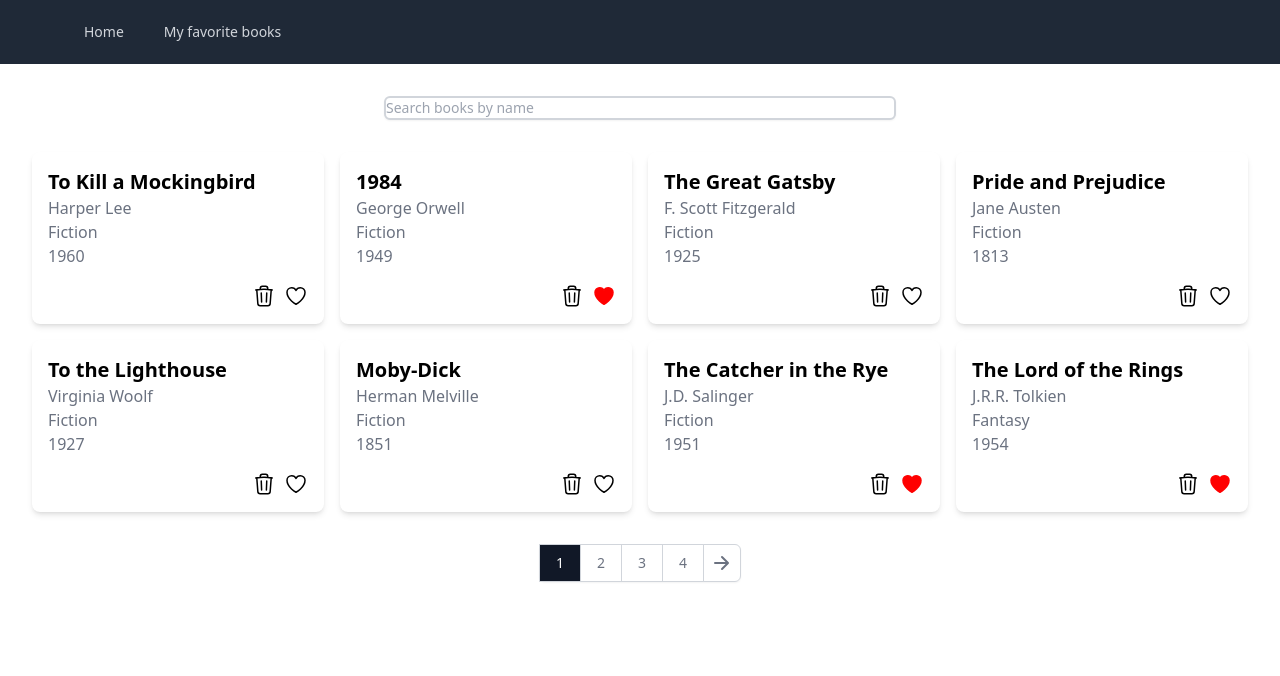
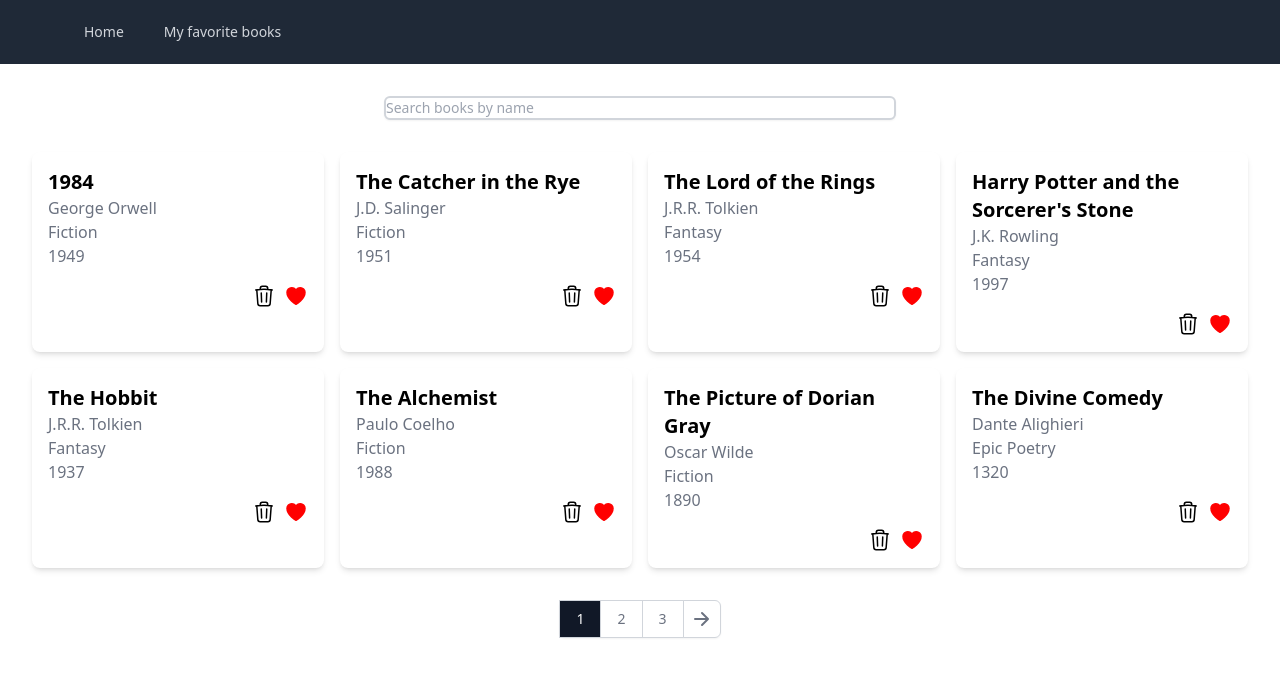
Before and after one commit to VICamaraPrg/favbooks-vue, a Vue app: page /my-favorite-books in a window 1280 px wide. Shown: the top 676 px of the page. Built offline with nearby package versions, Linux system fonts and the light colour scheme.

Commit message:
take a look

```diff
--- a/src/components/BookCard.vue
+++ b/src/components/BookCard.vue
@@ -20,7 +20,6 @@
 import TrashIcon from '@/assets/icons/TrashIcon.vue';
 import type { Book } from '@/core/interfaces/Book';
 import { useBookStore } from '@/stores/book-store';
-import { defineProps } from 'vue';
 
 const bookStore = useBookStore();
 
--- a/src/components/BookList.vue
+++ b/src/components/BookList.vue
@@ -102,6 +102,7 @@
 const currentRoute = route.path;
 
 // Pls dont kill me for this :D
+// You're already dead >(
 const totalPages = computed(() => {
   return currentRoute === '/'
     ? Math.ceil(bookStore.books.length / bookStore.bookPagination.booksPerPage)
@@ -115,23 +116,21 @@
   bookStore.bookPagination.currentPage = 1;
 });
 
-watch(
-  () => currentRoute,
-  () => {
-    console.log('currentRoute', currentRoute);
-
-    bookStore.bookPagination.currentPage = 1;
-  },
-);
-
 // Pls dont kill me for this :D
 const paginatedBooks = computed(() => {
-  const startIndex =
+  let filteredBooks =
+  currentRoute === '/' ? bookStore.books : bookStore.getFavoriteBooks;
+
+  let startIndex =
     (bookStore.bookPagination.currentPage - 1) *
     bookStore.bookPagination.booksPerPage;
+
+  if (startIndex > filteredBooks.length) {
+    bookStore.bookPagination.currentPage = 1;
+    startIndex = 0;
+  }
+
   const endIndex = startIndex + bookStore.bookPagination.booksPerPage;
-  let filteredBooks =
-    currentRoute === '/' ? bookStore.books : bookStore.getFavoriteBooks;
 
   if (searchTerm.value) {
     filteredBooks = filteredBooks.filter((book) =>
@@ -139,12 +138,6 @@
     );
   }
 
-  // Update total pages when search term changes
-  // totalPages.value =
-  //   currentRoute === '/'
-  //     ? Math.ceil(filteredBooks.length / bookStore.bookPagination.booksPerPage)
-  //     : Math.ceil( / bookStore.bookPagination.booksPerPage);
-
   return filteredBooks.slice(startIndex, endIndex);
 });
 </script>
--- a/src/router/index.ts
+++ b/src/router/index.ts
@@ -1,21 +1,17 @@
-import BookList from '@/components/BookList.vue';
 import FavoriteBooks from '@/views/FavoriteBooks.vue';
 import Home from '@/views/Home.vue';
-import { ref } from 'vue';
-import { createMemoryHistory, createRouter } from 'vue-router';
+import { createRouter, createWebHistory } from 'vue-router';
 
 const routes = [
   { path: '/', component: Home },
   { path: '/my-favorite-books', component: FavoriteBooks },
 ];
 
-const currentPath = ref(window.location.hash);
-
-window.addEventListener('hashchange', () => {
-  currentPath.value = window.location.hash;
-});
+/*
+  Antes de programar hay que leer la documentación >/
+*/
 
 export const router = createRouter({
-  history: createMemoryHistory(),
+  history: createWebHistory(import.meta.env.BASE_URL),
   routes,
 });
```
